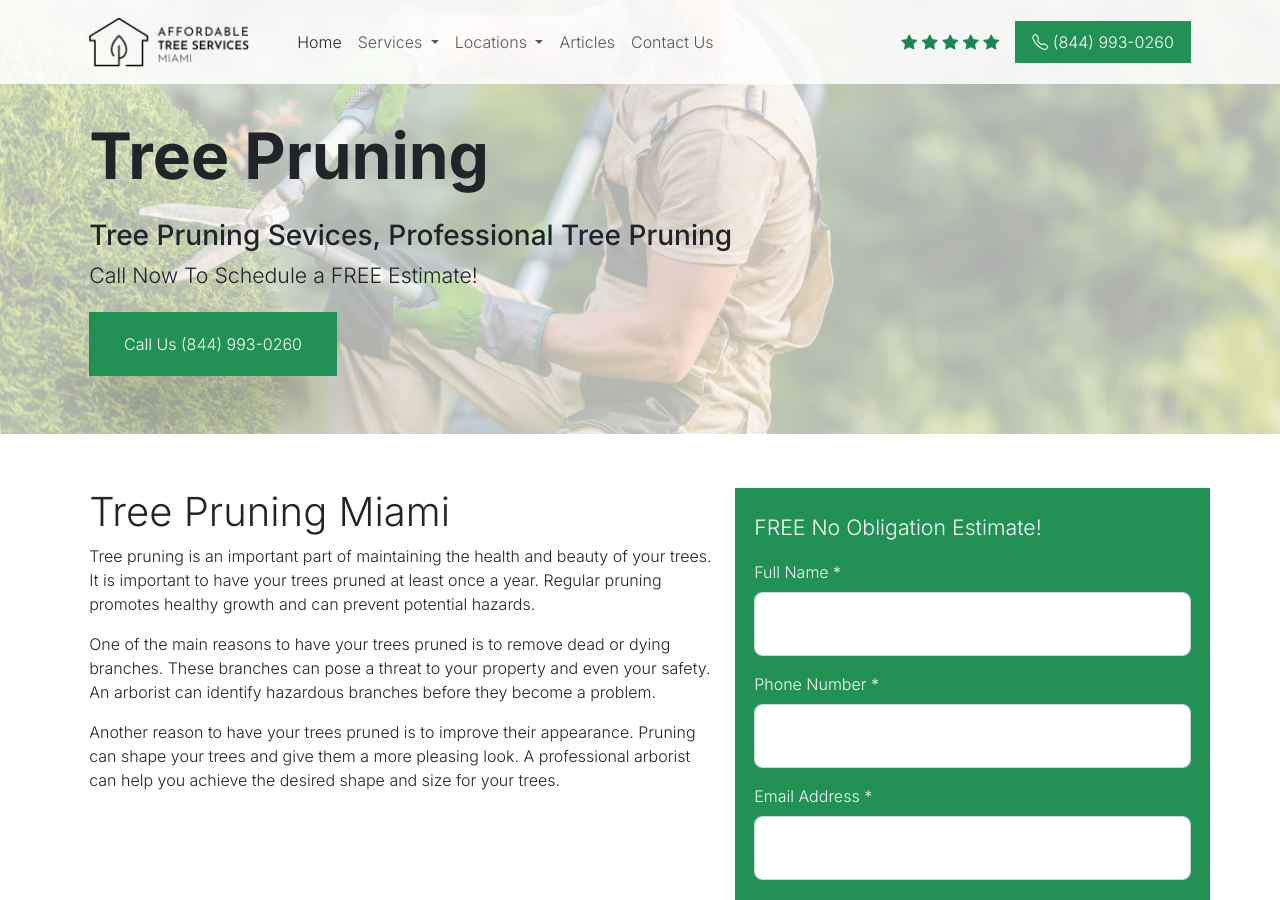
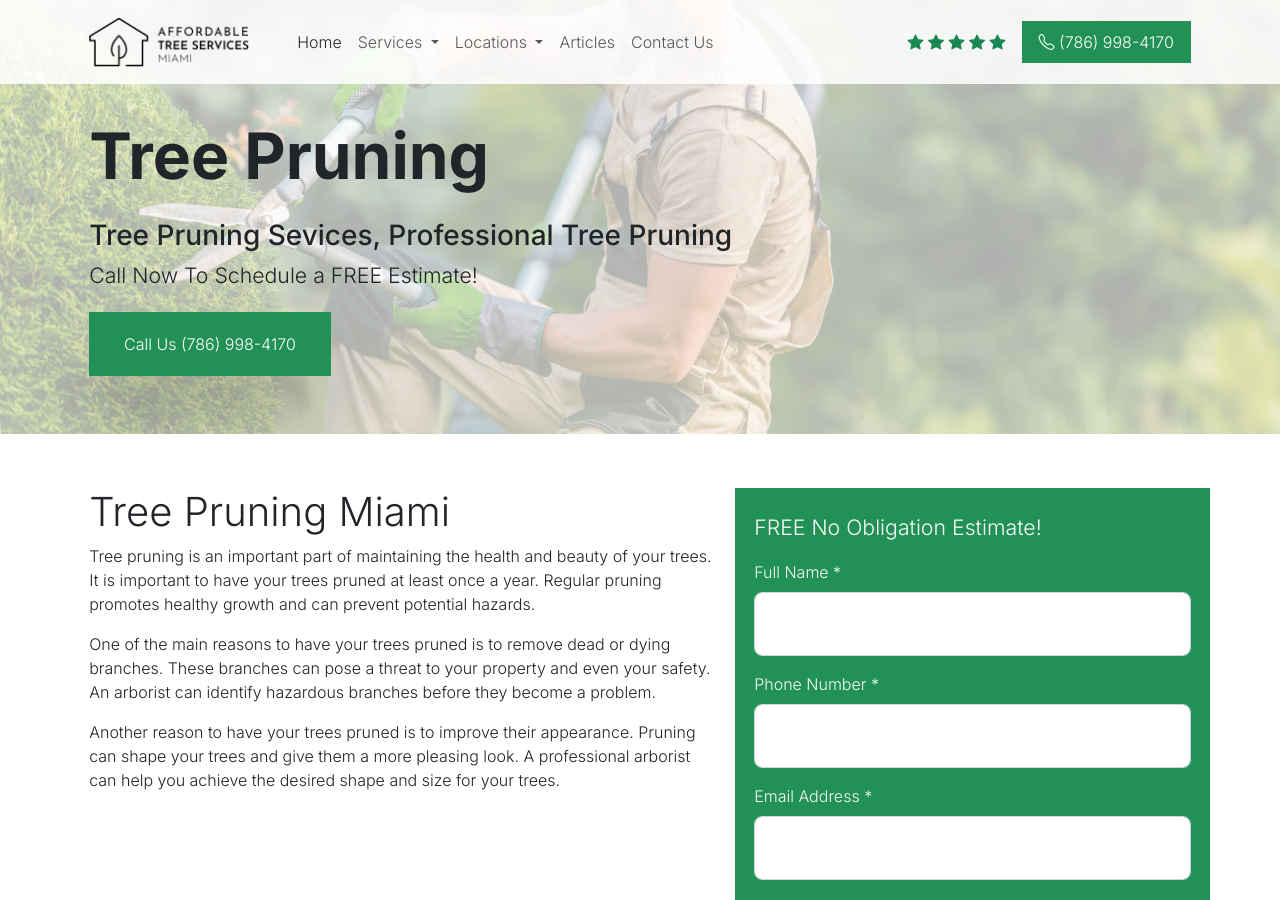
Before and after one commit to naccrat/MiamiTreeService, a Jekyll site: the page built from tree-pruning.html, in a window 1280 px wide and 900 px high. Built offline with Jekyll 4.4.1, drawn with Linux system fonts in a browser that asks for light colours; some of the changed text lies outside the part shown.

Commit message:
number change

```diff
--- a/_config.yml
+++ b/_config.yml
@@ -1,6 +1,6 @@
 url: https://miamiaffordabletreeservice.com
 title: Affordable Tree Services Miami
-phone: (844) 993-0260
+phone: (786) 998-4170
 logo: logo-tree-services-miami.png
 logo-width: 160
 
```
